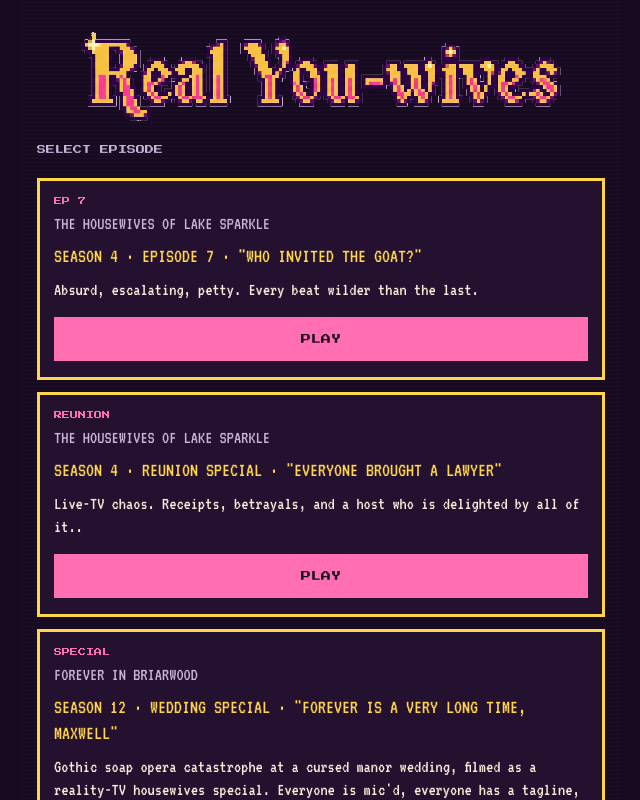
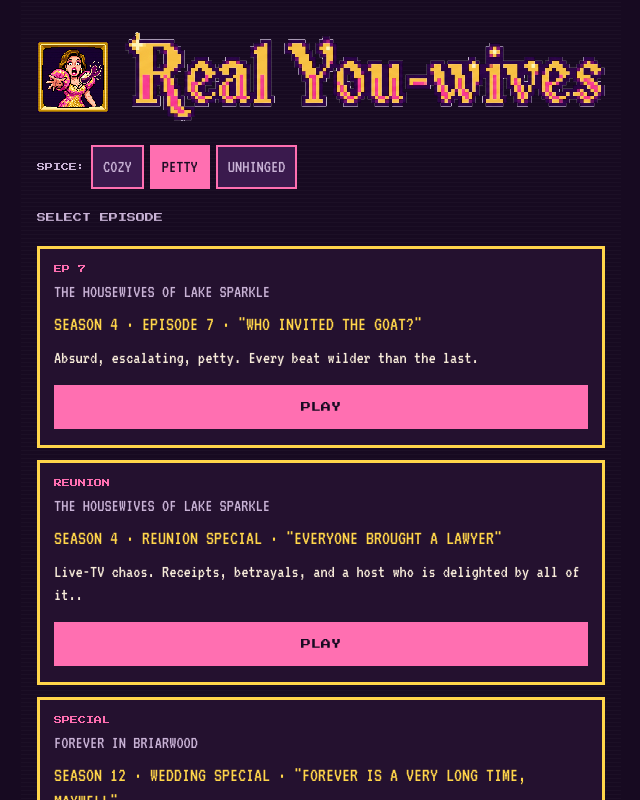
Before and after one commit to Jeselvis/housewife-yourself, a React (Vite) app in the folder app/: page / in a window 1280 px wide. Shown: the top 800 px of the page, without its empty margins (319-959 px from the left). Built offline with nearby package versions, Linux system fonts and the light colour scheme.

Commit message:
reformatting

```diff
--- a/app/src/App.jsx
+++ b/app/src/App.jsx
@@ -33,19 +33,6 @@ const vt = "'VT323', monospace"
 
 // ── sub-components ───────────────────────────────────────────────────────────
 
-function LogoSVG() {
-  return (
-    <svg width="48" height="48" viewBox="0 0 64 64" aria-hidden="true" style={{ flexShrink: 0 }}>
-      <rect x="16" y="8"  width="32" height="8"  fill={C.cream}/>
-      <rect x="20" y="16" width="24" height="8"  fill={C.cream}/>
-      <rect x="24" y="24" width="16" height="8"  fill={C.cream}/>
-      <rect x="20" y="12" width="24" height="8"  fill={C.pink}/>
-      <rect x="24" y="20" width="16" height="4"  fill={C.pink}/>
-      <rect x="30" y="32" width="4"  height="16" fill={C.cream}/>
-      <rect x="20" y="48" width="24" height="4"  fill={C.cream}/>
-    </svg>
-  )
-}
 
 function Portrait({ look, mood, fx, name }) {
   const svg = renderPortraitSVG(layers, look, { mood, fx, size: 128, label: name })
@@ -97,10 +84,56 @@ function StatsRow({ stats, adventure }) {
   )
 }
 
-function EpisodeSelect({ onSelect, onNewGame }) {
+function TypedText({ text, speed = 55, style }) {
+  const words = (text ?? '').split(' ').filter(Boolean)
+  const [n, setN] = useState(0)
+  useEffect(() => { setN(0) }, [text])
+  useEffect(() => {
+    if (n >= words.length) return
+    const t = setTimeout(() => setN(i => i + 1), speed)
+    return () => clearTimeout(t)
+  })
+  const done = n >= words.length
+  return (
+    <span style={style}>
+      {words.slice(0, n).join(' ')}
+      {!done && <span className="typing-cursor" aria-hidden="true">▌</span>}
+    </span>
+  )
+}
+
+function EpisodeSelect({ onSelect, onNewGame, spice, onSpice }) {
+  const [shakingBtn, setShakingBtn] = useState(null)
+  const handleSpice = (level) => {
+    onSpice(level)
+    setShakingBtn(level)
+    setTimeout(() => setShakingBtn(null), 450)
+  }
   return (
     <div style={{ background: scanlines, minHeight: '100dvh', padding: '32px 16px max(32px, env(safe-area-inset-bottom, 32px))', display: 'flex', flexDirection: 'column', alignItems: 'center', gap: 24, maxWidth: 600, margin: '0 auto' }}>
-      <img src="/title.png" alt="Real You-wives" style={{ width: '100%', maxWidth: 480, imageRendering: 'pixelated' }} />
+      <div style={{ display: 'flex', alignItems: 'center', gap: 16, alignSelf: 'flex-start', width: '100%' }}>
+        <img src="/icon-512.png" alt="" aria-hidden="true" style={{ height: 72, width: 72, imageRendering: 'pixelated', flexShrink: 0 }} />
+        <img src="/title.png" alt="Real You-wives" style={{ flex: 1, minWidth: 0, imageRendering: 'pixelated' }} />
+      </div>
+      <div style={{ display: 'flex', gap: 6, alignItems: 'center', fontSize: 18, color: C.lavender, flexWrap: 'wrap', alignSelf: 'flex-start' }}>
+        <span style={{ fontFamily: press, fontSize: 8 }}>SPICE:</span>
+        {[1, 2, 3].map(level => (
+          <button
+            key={level}
+            className={`spice-btn${shakingBtn === level ? ' unhinged-anim' : ''}`}
+            onClick={() => handleSpice(level)}
+            style={{
+              fontFamily: vt, fontSize: 18,
+              padding: '0 10px', minHeight: 44, minWidth: 44,
+              background: spice === level ? C.pink : C.dim,
+              color: spice === level ? C.bg : C.lavender,
+              border: `2px solid ${C.pink}`,
+            }}
+          >
+            {level === 1 ? 'COZY' : level === 2 ? 'PETTY' : 'UNHINGED'}
+          </button>
+        ))}
+      </div>
       <div style={{ fontFamily: press, fontSize: 9, color: C.lavender, alignSelf: 'flex-start' }}>SELECT EPISODE</div>
       <div style={{ width: '100%', display: 'flex', flexDirection: 'column', gap: 12 }}>
         {ADVENTURES.map((adv, i) => {
@@ -211,6 +244,7 @@ export default function App() {
   const [gameState, setGameState]       = useState(null)
   const [ending, setEnding]             = useState(null)
   const [loading, setLoading]           = useState(false)
+  const [appSpice, setAppSpice]         = useState(2)
 
   const adventure = adventureIdx !== null ? ADVENTURES[adventureIdx] : null
 
@@ -220,7 +254,7 @@ export default function App() {
     if (saved) {
       try { setGameState(JSON.parse(saved)); setEnding(null); return } catch {}
     }
-    setGameState(createState(adventure))
+    setGameState(engineSetSpice(createState(adventure), appSpice))
     setEnding(null)
   }, [adventureIdx])
 
@@ -255,10 +289,6 @@ export default function App() {
     }
   }, [adventure, gameState, loading])
 
-  const handleSpice = useCallback((level) => {
-    setGameState(gs => engineSetSpice(gs, level))
-  }, [])
-
   const handleGoToSelect = useCallback(() => setAdventureIdx(null), [])
 
   const handleSelectAdventure = useCallback((idx) => {
@@ -269,7 +299,7 @@ export default function App() {
   const handleNewGameSelect = useCallback((idx) => {
     const adv = ADVENTURES[idx]
     localStorage.removeItem(`${SAVE_KEY}-${adv.id}`)
-    setGameState(createState(adv))
+    setGameState(engineSetSpice(createState(adv), appSpice))
     setEnding(null)
     setAdventureIdx(idx)
   }, [])
@@ -282,7 +312,7 @@ export default function App() {
   }, [adventure])
 
   if (adventureIdx === null) {
-    return <EpisodeSelect onSelect={handleSelectAdventure} onNewGame={handleNewGameSelect} />
+    return <EpisodeSelect onSelect={handleSelectAdventure} onNewGame={handleNewGameSelect} spice={appSpice} onSpice={setAppSpice} />
   }
 
   if (!gameState) return null
@@ -300,33 +330,12 @@ export default function App() {
     <div style={{ background: scanlines, minHeight: '100dvh', padding: '20px 16px max(20px, env(safe-area-inset-bottom, 20px))', display: 'flex', flexDirection: 'column', gap: 14, maxWidth: 600, margin: '0 auto' }}>
 
       {/* ── header ── */}
-      <div style={{ display: 'flex', justifyContent: 'space-between', alignItems: 'flex-start', borderBottom: `4px double ${C.pink}`, paddingBottom: 14 }}>
-        <div style={{ display: 'flex', flexDirection: 'column', gap: 10 }}>
-          <h1 style={{ fontFamily: press, fontSize: 'clamp(9px, 3.3vw, 13px)', color: C.pink, lineHeight: 1.8, fontWeight: 400 }}>
-            THE REAL HOUSEWIVES<br />OF LAKE SPARKLE
-          </h1>
-          <div style={{ fontSize: 20, color: C.gold }}>{adventure.episode}</div>
-          <div style={{ display: 'flex', gap: 6, alignItems: 'center', fontSize: 18, color: C.lavender, flexWrap: 'wrap' }}>
-            <span>SPICE:</span>
-            {[1, 2, 3].map(level => (
-              <button
-                key={level}
-                className="spice-btn"
-                onClick={() => handleSpice(level)}
-                style={{
-                  fontFamily: vt, fontSize: 18,
-                  padding: '0 10px', minHeight: 44, minWidth: 44,
-                  background: gameState.spice === level ? C.pink : C.dim,
-                  color: gameState.spice === level ? C.bg : C.lavender,
-                  border: `2px solid ${C.pink}`,
-                }}
-              >
-                {level === 1 ? 'COZY' : level === 2 ? 'PETTY' : 'UNHINGED'}
-              </button>
-            ))}
-          </div>
+      <div style={{ borderBottom: `4px double ${C.pink}`, paddingBottom: 14, display: 'flex', flexDirection: 'column', gap: 10 }}>
+        <div style={{ display: 'flex', alignItems: 'center', gap: 12 }}>
+          <img src="/icon-512.png" alt="" aria-hidden="true" style={{ height: 56, width: 56, imageRendering: 'pixelated', flexShrink: 0 }} />
+          <img src="/title.png" alt="Real You-wives" style={{ flex: 1, minWidth: 0, imageRendering: 'pixelated' }} />
         </div>
-        <LogoSVG />
+        <div style={{ fontSize: 20, color: C.gold }}>{adventure.episode}</div>
       </div>
 
       {/* ── stats ── */}
@@ -335,13 +344,17 @@ export default function App() {
       {/* ── scene panel ── */}
       <div style={{ background: C.panel, border: `3px solid ${C.gold}`, padding: '18px 14px', display: 'flex', flexDirection: 'column', gap: 12 }}>
         <div style={{ fontSize: 17, color: C.lavender, letterSpacing: 1 }}>{scene.place}</div>
-        <div style={{ fontSize: 24, lineHeight: 1.3 }}>{scene.narration}</div>
+        <div style={{ fontSize: 24, lineHeight: 1.3 }}>
+          <TypedText key={scene.narration} text={scene.narration} />
+        </div>
         {scene.speaker && speakerDef && (
           <div style={{ display: 'flex', gap: 14, alignItems: 'flex-start', marginTop: 4 }}>
             <Portrait look={speakerDef.look} mood={scene.mood} fx={scene.fx} name={scene.speaker} />
             <div style={{ flex: 1 }}>
               <div style={{ fontFamily: press, fontSize: 9, color: C.pink, marginBottom: 8, lineHeight: 1.8 }}>{scene.speaker}</div>
-              <div style={{ fontSize: 22, lineHeight: 1.3 }}>"{scene.line}"</div>
+              <div style={{ fontSize: 22, lineHeight: 1.3 }}>
+                "<TypedText key={scene.line} text={scene.line} />"
+              </div>
             </div>
           </div>
         )}
--- a/app/src/index.css
+++ b/app/src/index.css
@@ -40,6 +40,21 @@ button { font-family: inherit; cursor: pointer; }
 
 .spice-btn:active { opacity: 0.8; }
 
+@keyframes blink {
+  0%, 100% { opacity: 1; }
+  50%       { opacity: 0; }
+}
+.typing-cursor { animation: blink .7s step-end infinite; }
+
+@keyframes unhinged-shake {
+  0%,100% { transform: translateX(0) rotate(0); }
+  20%     { transform: translateX(-5px) rotate(-1.5deg); }
+  40%     { transform: translateX(5px) rotate(1.5deg); }
+  60%     { transform: translateX(-4px) rotate(-1deg); }
+  80%     { transform: translateX(4px) rotate(1deg); }
+}
+.unhinged-anim { animation: unhinged-shake 0.45s ease-in-out; }
+
 @media (prefers-reduced-motion: reduce) {
   * { transition: none !important; animation: none !important; }
 }
```
